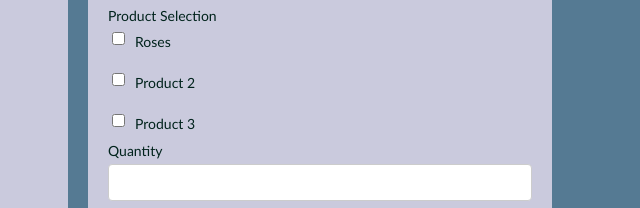
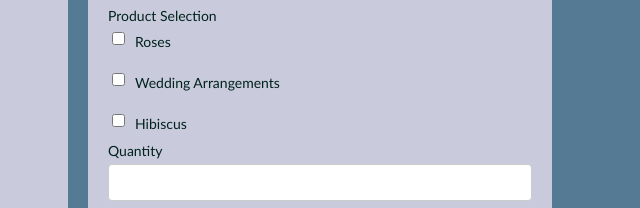
Before and after one commit to Mommer023/BloomValleyNursery, a plain HTML site: page order.html in a window 1280 px wide. Shown: the part 461-669 px from the top of the page, 582-1222 px from the left. Drawn offline with Linux system fonts and the light colour scheme.

Commit message:
Update order.html

```diff
--- a/order.html
+++ b/order.html
@@ -59,11 +59,11 @@
                     <label for="roses">
                         <input type="checkbox" id="roses" name="roses" value="Roses"> Roses
                     </label>
-                    <label for="product2">
-                        <input type="checkbox" id="product2" name="product" value="product2"> Product 2
+                    <label for="weddingArrangements">
+                        <input type="checkbox" id="weddingArrangements" name="weddingArrangements" value="weddingArrangements"> Wedding Arrangements
                     </label>
-                    <label for="product3">
-                        <input type="checkbox" id="product3" name="product" value="product3"> Product 3
+                    <label for="hibiscus">
+                        <input type="checkbox" id="hibiscus" name="hibiscus" value="hibiscus"> Hibiscus
                     </label>
                 </div>
 
```
